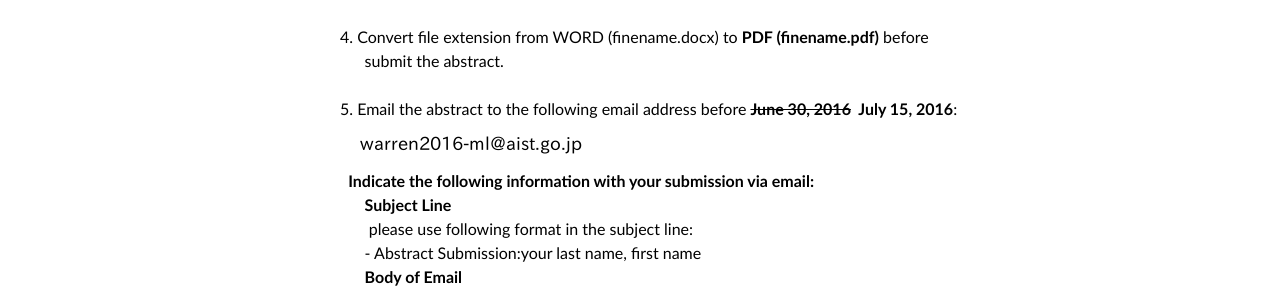
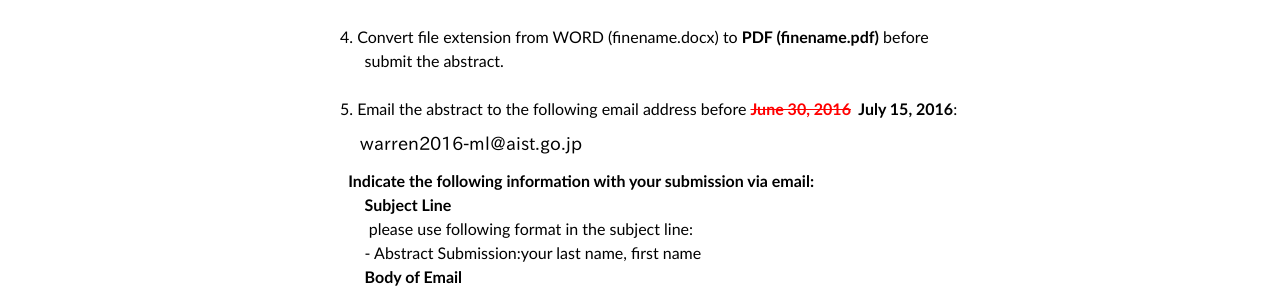
Before and after one commit to yamazakiM/WarrenWorkshop2016, a Jekyll site: the page built from submit/index.md, in a window 1280 px wide and 1216 px high. Shown: the part 707-1000 px from the top of the window. Built offline with Jekyll 4.4.1, drawn with Linux system fonts in a browser that asks for light colours; nearby versions of some CDN libraries; library files that are not in the unit come from our copies.

Commit message:
Update index.md

```diff
--- a/submit/index.md
+++ b/submit/index.md
@@ -46,7 +46,7 @@
   </li>
   <br>
   <li>
-    5. Email the abstract to the following email address before <strong><del>June 30, 2016</del>&nbsp;&nbsp;July 15, 2016</strong>:<br>
+    5. Email the abstract to the following email address before <strong><del style="color:red">June 30, 2016</del>&nbsp;&nbsp;July 15, 2016</strong>:<br>
     <img class="abstract" alt="warrenworkshop_email.png" src="../../images/warrenworkshop_email.png" border="0">
     &nbsp; <strong>Indicate the following information with your submission via email:</strong><br>
     &nbsp; &nbsp; &nbsp; <strong>Subject Line</strong><br>
```
